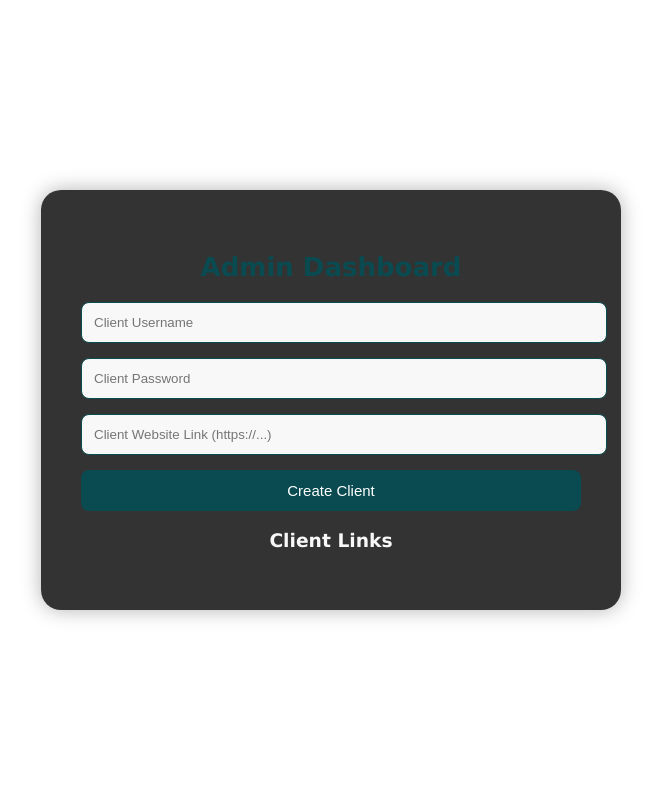
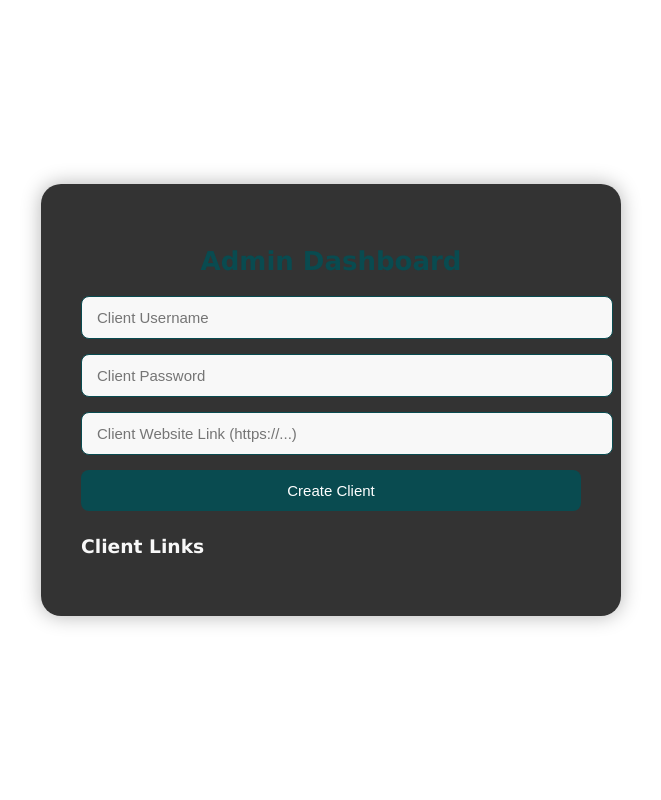
Before and after one commit to nervelle-studios/site, a Flask app: template templates/admin.html in a window 1280 px wide. Shown: the whole page, without its empty margins (309-970 px from the left). Run offline with Flask 3, Linux system fonts and the light colour scheme; the template is opened without the code that fills it, so the values that code supplies are empty.

Commit message:
Refactor admin.html styles and layout

```diff
--- a/templates/admin.html
+++ b/templates/admin.html
@@ -11,20 +11,21 @@
     color: #f8f8f8;
     display: flex;
     justify-content: center;
-    align-items: center;
+    align-items: flex-start;
     flex-direction: column;
     min-height: 100vh;
     margin: 0;
   }
 
   .contact-us-section {
+    text-align: center;
     background: rgba(16, 16, 16, 0.85);
     padding: 40px;
     border-radius: 20px;
     box-shadow: 0 0 20px rgba(0,0,0,0.3);
+    width: 90%;
     max-width: 500px;
-    width: 90%;
-    text-align: center;
+    margin: 60px auto;
   }
 
   h2 {
@@ -35,44 +36,48 @@
 
   .form-input {
     width: 100%;
-    padding: 12px;
+    padding: 12px 15px;
     margin-bottom: 15px;
     border: 1px solid #094b50;
     border-radius: 8px;
     background: #f8f8f8;
     color: #101010;
+    font-size: 15px;
   }
 
   .submit-btn {
+    width: 100%;
     background: #094b50;
     color: #fff;
     border: none;
     padding: 12px;
-    width: 100%;
     border-radius: 8px;
+    font-size: 15px;
     cursor: pointer;
-    font-size: 15px;
+    transition: background 0.3s;
   }
 
-  .submit-btn:hover {
-    background: #0a6a72;
+  .submit-btn:hover { background: #0a6a72; }
+
+  .client-links {
+    margin-top: 25px;
+    text-align: left;
   }
 
   .client-links a {
-    display: block;
     color: #094b50;
     text-decoration: none;
-    margin: 5px 0;
+    display: block;
+    margin-bottom: 5px;
   }
 
-  .client-links a:hover {
-    text-decoration: underline;
-  }
+  .client-links a:hover { text-decoration: underline; }
 </style>
 </head>
 <body>
   <div class="contact-us-section">
     <h2>Admin Dashboard</h2>
+
     <form method="POST" action="/admin/create_user">
       <input type="text" class="form-input" name="username" placeholder="Client Username" required>
       <input type="password" class="form-input" name="password" placeholder="Client Password" required>
```
